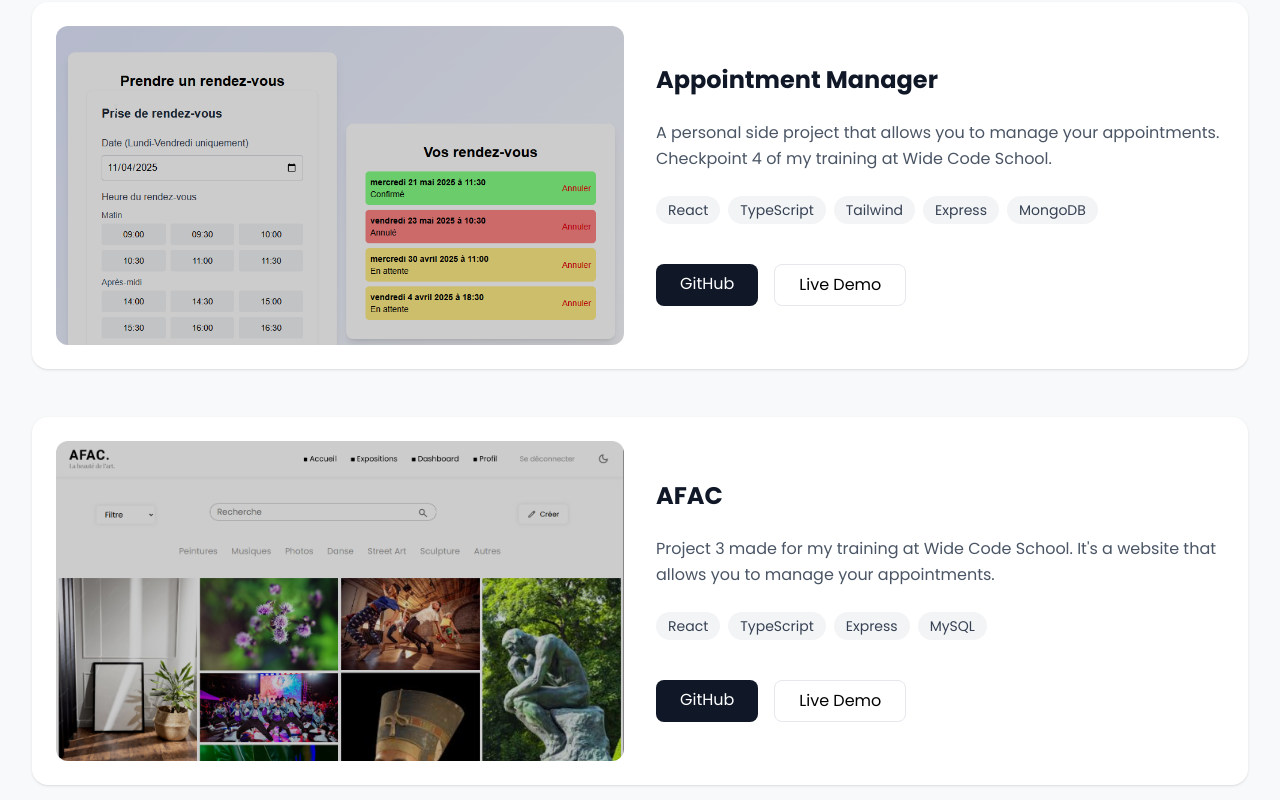
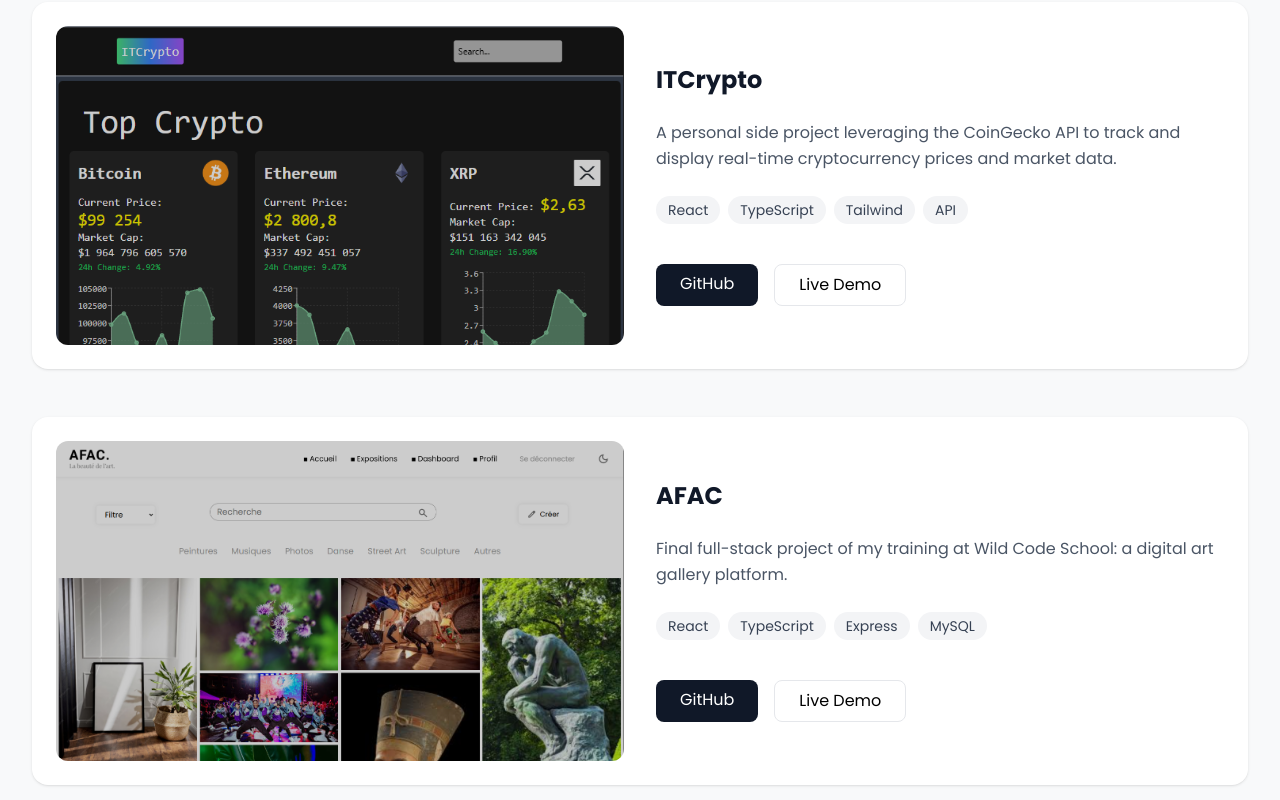
Before and after one commit to ITClmt/ITClmt_Portfolio, a React (Vite) app: page / in a window 1280 px wide. Shown: the part 1580-2380 px from the top of the page. Built offline with nearby package versions, Linux system fonts and the light colour scheme.

Commit message:
fix: change project desc

```diff
--- a/src/components/ProjectSection.tsx
+++ b/src/components/ProjectSection.tsx
@@ -17,12 +17,40 @@ const projects: Project[] = [
     title: "Midi-Mealy",
     description:
       "Search, geolocation, and restaurant rating system near offices with review sharing between colleagues. Creation of 'Company' spaces with role management (Managers / Employees) and access control (invitations via unique codes or open access).",
-    technologies: ["React", "Tanstack Start", "TypeScript", "Tailwind", "Supabase"],
+    technologies: [
+      "React",
+      "Tanstack Start",
+      "TypeScript",
+      "Tailwind",
+      "Supabase",
+    ],
     imageUrl: "/midiMealy.png",
     demoUrl: "https://www.midi-mealy.xyz/",
   },
   {
     id: 2,
+    title: "ITCrypto",
+    description:
+      "A personal side project leveraging the CoinGecko API to track and display real-time cryptocurrency prices and market data.",
+    technologies: ["React", "TypeScript", "Tailwind", "API"],
+    imageUrl: "/ITCrypto3.webp",
+    githubUrl: "https://github.com/ITClmt/ITCrypto",
+    demoUrl: "https://itcrypto.vercel.app/",
+  },
+  {
+    id: 3,
+    title: "AFAC",
+    description:
+      "Final full-stack project of my training at Wild Code School: a digital art gallery platform.",
+    technologies: ["React", "TypeScript", "Express", "MySQL"],
+    imageUrl: "/AFAC01.webp",
+    githubUrl:
+      "https://github.com/WildCodeSchool-2024-09/JS-RemoteFR-Q4-Jaune-P3-Afac",
+    demoUrl:
+      "https://www.linkedin.com/feed/update/urn:li:activity:7315755767750414336/",
+  },
+  {
+    id: 4,
     title: "Appointment Manager",
     description:
       "A personal side project that allows you to manage your appointments. Checkpoint 4 of my training at Wide Code School.",
@@ -32,19 +60,7 @@ const projects: Project[] = [
     demoUrl: "https://appointment-manager-front.vercel.app",
   },
   {
-    id: 3,
-    title: "AFAC",
-    description:
-      "Project 3 made for my training at Wide Code School. It's a website that allows you to manage your appointments.",
-    technologies: ["React", "TypeScript", "Express", "MySQL"],
-    imageUrl: "/AFAC01.webp",
-    githubUrl:
-      "https://github.com/WildCodeSchool-2024-09/JS-RemoteFR-Q4-Jaune-P3-Afac",
-    demoUrl:
-      "https://www.linkedin.com/feed/update/urn:li:activity:7315755767750414336/",
-  },
-  {
-    id: 4,
+    id: 5,
     title: "Windora",
     description:
       "Project 2 made for my training at Wide Code School. It's a website that allows you to track the weather wherever you want.",
@@ -52,16 +68,6 @@ const projects: Project[] = [
     imageUrl: "/Windora2.webp",
     githubUrl: "https://github.com/ITClmt/Windora_WCS",
     demoUrl: "https://windora.vercel.app/",
-  },
-  {
-    id: 5,
-    title: "ITCrypto",
-    description:
-      "A personal side project leveraging the CoinGecko API to track and display real-time cryptocurrency prices and market data.",
-    technologies: ["React", "TypeScript", "Tailwind", "API"],
-    imageUrl: "/ITCrypto3.webp",
-    githubUrl: "https://github.com/ITClmt/ITCrypto",
-    demoUrl: "https://itcrypto.vercel.app/",
   },
 ];
 
```
Also changed, not shown: src/pages/Contact.tsx (line endings or trailing spaces).
